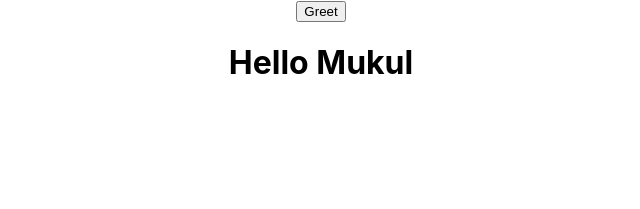
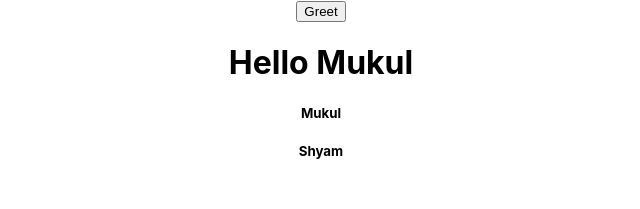
Before and after one commit to Mukul-12/React, a React (Create React App) app: page / in a window 1280 px wide. Shown: the top 209 px of the page, without its empty margins (319-959 px from the left). Built offline with nearby package versions, Linux system fonts and the light colour scheme.

Commit message:
list_rendering

```diff
--- a/src/App.js
+++ b/src/App.js
@@ -1,5 +1,6 @@
 import './App.css';
 import Conditional from './Components/Conditional_rendering';
+import List from './Components/List_Rendering';
 import ParentComponent from './Components/props use for inheritance/ParentComponent';
 
 function App() {
@@ -11,6 +12,7 @@ function App() {
       {/* <Click /> */}
       <ParentComponent />
       <Conditional />
+      <List />
     </div>
   );
 }
--- /dev/null
+++ b/src/Components/List_Rendering.js
@@ -0,0 +1,20 @@
+import React from 'react'
+
+function List_Rendering() {
+    let names = ["Mukul", "Shyam"]
+    // let namelist = names.map(name => <h5> {name}</h5>)
+  return (
+    <div>
+        {/* <h1>{names[0]}</h1>
+        <h1>{names[1]}</h1> */}
+
+        {
+            names.map(name => <h5>{name}</h5>)
+        }
+        {/* namelist */}
+    </div>
+
+  )
+}
+
+export default List_Rendering
```
